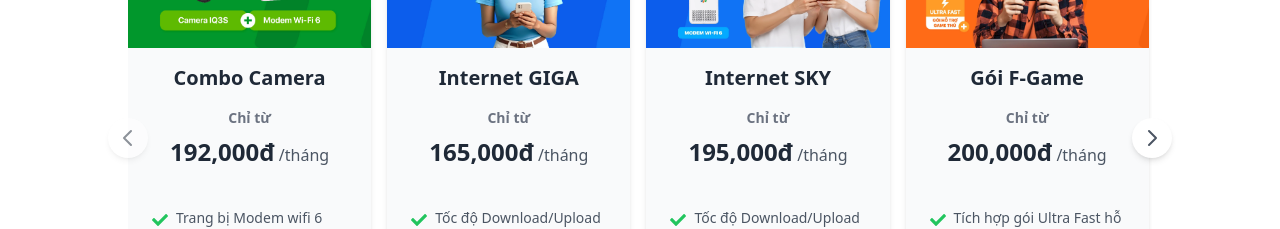
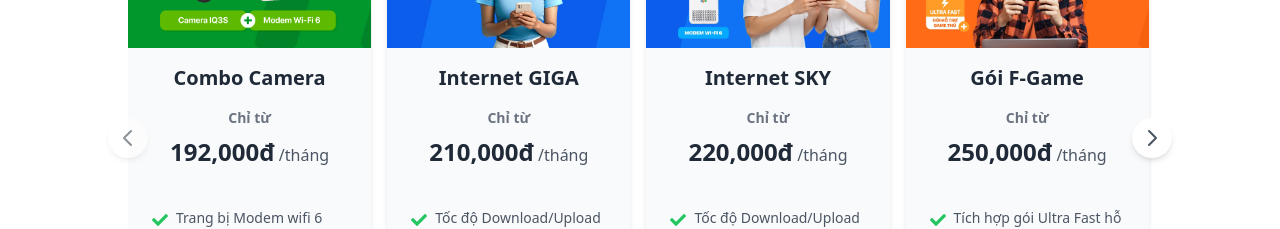
Before and after one commit to trungdo3224/fpt-clone, a React (Vite) app: page / in a window 1280 px wide. Shown: the part 980-1209 px from the top of the page. Built offline with nearby package versions, Linux system fonts and the light colour scheme; no server answers.

Commit message:
Update PackageSection.jsx

```diff
--- a/src/components/PackageSection.jsx
+++ b/src/components/PackageSection.jsx
@@ -28,7 +28,7 @@ const PackageSection = () => {
       id: 2,
       name: 'Internet GIGA',
       speed: '150',
-      price: '165,000đ',
+      price: '210,000đ',
       backgroundImage: '/images/goiinternetgigan.webp',
       features: [
         'Tốc độ Download/Upload 150Mbps',
@@ -40,7 +40,7 @@ const PackageSection = () => {
       id: 3,
       name: 'Internet SKY',
       speed: '1',
-      price: '195,000đ',
+      price: '220,000đ',
       backgroundImage: 'images/internetsky.webp',
       features: [
         'Tốc độ Download/Upload 1Gbps',
@@ -52,7 +52,7 @@ const PackageSection = () => {
       id: 4,
       name: 'Gói F-Game',
       speed: '1',
-      price: '200,000đ',
+      price: '250,000đ',
       backgroundImage: 'images/goifgamen.webp',
       features: [
         'Tích hợp gói Ultra Fast hỗ trợ tốc độc cao',
@@ -64,7 +64,7 @@ const PackageSection = () => {
       id: 5,
       name: 'Internet META',
       speed: '1',
-      price: '315,000đ',
+      price: '310,000đ',
       backgroundImage: 'images/goiinternetmetan.webp',
       features: [
         'Trang bị Modem Wi-Fi 6',
```
